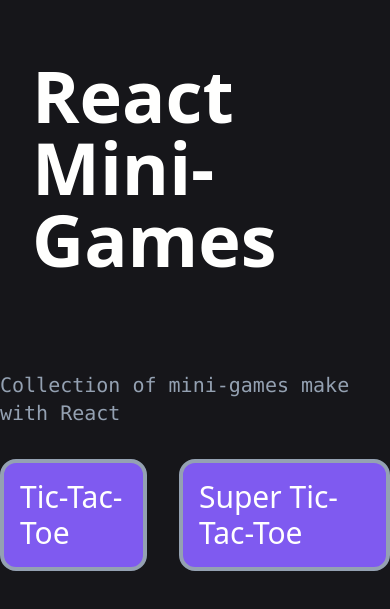
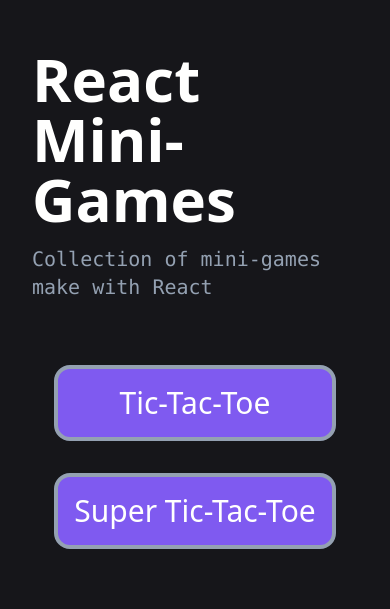
Before and after one commit to geromt/react-games, a React (Vite) app: page / in a window 390 px wide. Shown: the part 123-732 px from the top of the page. Built offline with nearby package versions, Linux system fonts and the light colour scheme.

Commit message:
feat: Add styles for mobile and tables

```diff
--- a/src/components/Home.jsx
+++ b/src/components/Home.jsx
@@ -3,11 +3,11 @@
 export function Home() {
   return(
     <>
-      <h1 className='text-7xl font-bold p-8 mb-8'>React Mini-Games</h1>
-      <p className="text-paragraph text-xl my-8 font-mono">Collection of mini-games make with React</p>
-      <div className="flex flex-row gap-8">
-        <Link className="text-main p-4 bg-highlight text-3xl border-4 rounded-2xl border-secondary hover:scale-110 transition" to="/tic-tac-toe">Tic-Tac-Toe</Link>
-        <Link className="text-main p-4 bg-highlight text-3xl border-4 rounded-2xl border-secondary hover:scale-110 transition" to="/super-tic-tac-toe">Super Tic-Tac-Toe</Link>
+      <h1 className='px-8 text-6xl md:text-7xl lg:text-8xl font-bold  mb-4'>React Mini-Games</h1>
+      <p className="px-8 text-paragraph text-xl md:text-2xl mb-16 font-mono">Collection of mini-games make with React</p>
+      <div className="flex flex-col gap-8">
+        <Link className="text-main p-4 md:px-16 md:py-6 text-center bg-highlight text-3xl md:text-4xl border-4 rounded-2xl border-secondary hover:scale-110 transition" to="/tic-tac-toe">Tic-Tac-Toe</Link>
+        <Link className="text-main p-4 md:px-16 md:py-6 text-center bg-highlight text-3xl md:text-4xl border-4 rounded-2xl border-secondary hover:scale-110 transition" to="/super-tic-tac-toe">Super Tic-Tac-Toe</Link>
       </div>
 
     </>
--- a/src/components/Square.jsx
+++ b/src/components/Square.jsx
@@ -2,7 +2,7 @@
   const handleClick = () => {updateBoard(index)}
 
   return (
-      <div onClick={handleClick} role="square" className="border-4 rounded-2xl text-8xl w-40 h-40  flex justify-center items-center hover:bg-highlight/20 border-highlight">
+      <div onClick={handleClick} role="square" className="border-4 rounded-2xl text-8xl w-28 h-28 md:w-40 md:h-40  flex justify-center items-center hover:bg-highlight/20 border-highlight">
         {children}
       </div>
   )
--- a/src/components/SuperSquare.jsx
+++ b/src/components/SuperSquare.jsx
@@ -4,7 +4,7 @@
   }
 
   return (
-    <div onClick={handleClick} role="square" className={`border-4 rounded-2xl text-xl w-10 h-10  flex justify-center items-center hover:bg-highlight/20 ${enable ? 'border-highlight' : 'border-highlight/50'}`}>
+    <div onClick={handleClick} role="square" className={`border-4 rounded-xl md:rounded-2xl lg:rounded-2xl md:text-xl lg:text-3xl w-8 h-8 md:w-10 md:h-10 lg:w-12 lg:h-12 flex justify-center items-center hover:bg-highlight/20 ${enable ? 'border-highlight' : 'border-highlight/50'}`}>
       {children}
     </div>
   )
--- a/src/components/SuperTicTacToe.jsx
+++ b/src/components/SuperTicTacToe.jsx
@@ -44,8 +44,8 @@
 
   return (
     <>
-      <h1 className='text-7xl font-bold p-8 mb-8'>Super Tic-Tac-Toe</h1>
-      <section className='grid grid-cols-3 gap-4'>
+      <h1 className='text-center text-5xl md:text-7xl font-bold mb-8 lg:mb-16'>Super Tic&#8209;Tac&#8209;Toe</h1>
+      <section className='grid grid-cols-3 gap-1 md:gap-4'>
         <SuperBoard board={boards[0][0]} updateBoard={boards[0][2]} enable={activeBoard==0} turn={turn} winner={boards[0][1]} />
         <SuperBoard board={boards[1][0]} updateBoard={boards[1][2]} enable={activeBoard==1} turn={turn} winner={boards[1][1]} />
         <SuperBoard board={boards[2][0]} updateBoard={boards[2][2]} enable={activeBoard==2} turn={turn} winner={boards[2][1]} />
@@ -58,8 +58,8 @@
       </section>
 
       { !winner && <p className='text-2xl font-bold text-paragraph mt-8'>Turn: <span className='text-highlight'>{turn}</span></p>}
-      { winner && <p role="global-winner" className='text-5xl font-bold text-main mt-8'>Winner: <span className='text-highlight'>{winner}</span></p>}
-      <button className='mt-4 bg-highlight/90 hover:bg-highlight hover:scale-105 transition text-main font-bold py-2 px-4 rounded-2xl w-xl h-12 text-2xl' onClick={handleReset}>Reset Game</button>
+      { winner && <p role="global-winner" className='text-5xl font-bold text-main mt-4'>Winner: <span className='text-highlight'>{winner}</span></p>}
+      <button className='mt-4 bg-highlight/90 hover:bg-highlight hover:scale-105 transition text-main font-bold py-2 px-4 rounded-2xl w-80 md:w-xl h-12 text-2xl' onClick={handleReset}>Reset Game</button>
       { winner && <ReactConfetti /> }
     </>
   )
--- a/src/components/TicTacToe.jsx
+++ b/src/components/TicTacToe.jsx
@@ -16,11 +16,11 @@
 
   return (
     <>
-      <h1 className='text-7xl font-bold p-8 mb-8'>Tic-Tac-Toe</h1>
+      <h1 className='text-5xl md:text-7xl lg:text-8xl font-bold mb-8 lg:mb-16'>Tic-Tac-Toe</h1>
       <Board board={board} updateBoard={updateBoard} />
       { !winner && <p className='text-2xl font-bold text-paragraph mt-8'>Turn: <span className='text-highlight'>{turn}</span></p>}
       { winner && <p className='text-5xl font-bold text-main mt-8'>Winner: <span className='text-highlight'>{winner}</span></p>}
-      <button onClick={handleRestart} className='mt-4 bg-highlight/90 hover:bg-highlight hover:scale-105 transition text-main font-bold py-2 px-4 rounded-2xl w-xl h-12 text-2xl'>Reset Game</button>
+      <button onClick={handleRestart} className='mt-4 bg-highlight/90 hover:bg-highlight hover:scale-105 transition text-main font-bold py-2 px-4 rounded-2xl w-80 md:w-xl h-12 text-2xl'>Reset Game</button>
       { winner && <ReactConfetti />}
     </>
   )
```
